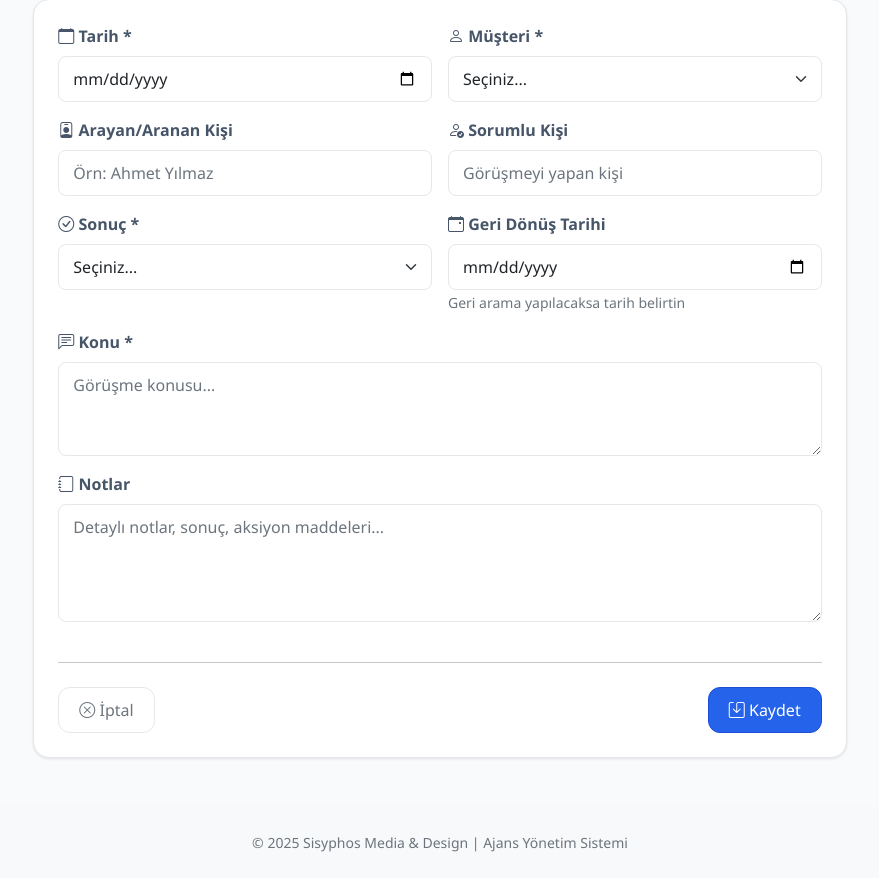
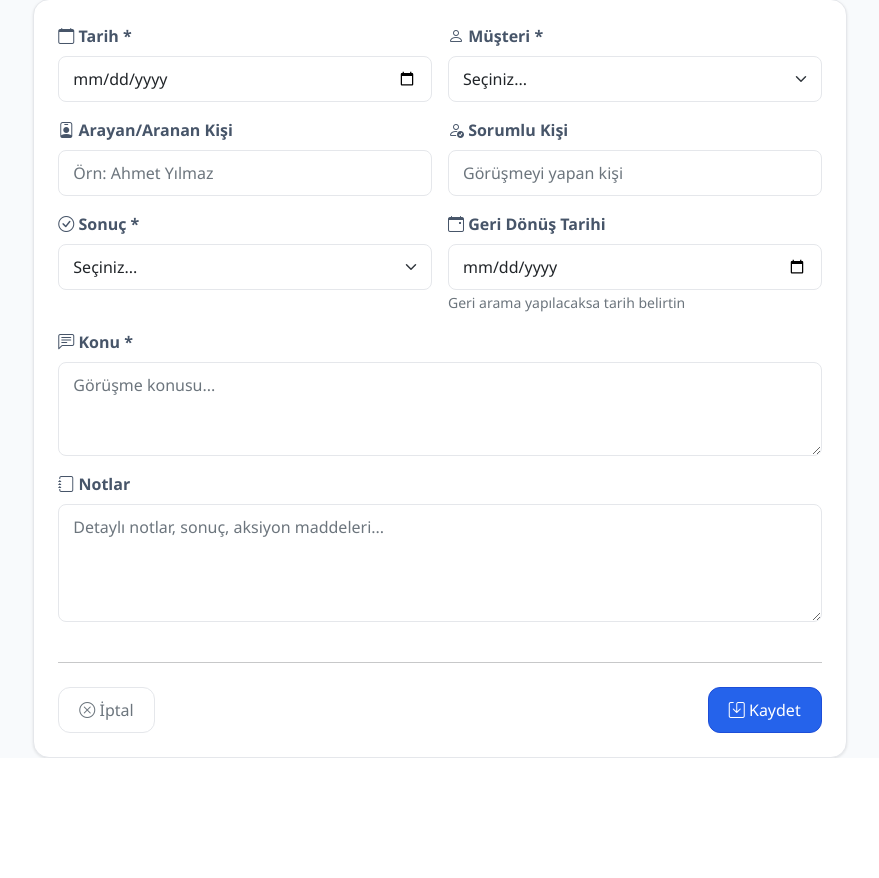
Before and after one commit to eczbabil/ajans-yonetim-sistemi, a Flask app: page /arama_ekle in a window 1280 px wide. Shown: the part 263-1141 px from the top of the page, without its empty margins (200-1079 px from the left). After the commit the page ends 1021 px from the top, so only its background shows below. Run offline with Flask 3, Linux system fonts and the light colour scheme.

Commit message:
Fix: Footer metni kaldirildi - Sisyphos Media & Design copyright silindi

```diff
--- a/templates/base.html
+++ b/templates/base.html
@@ -69,15 +69,6 @@
         {% block content %}{% endblock %}
     </div>
 
-    <!-- Footer -->
-    <footer class="mt-5 py-4 bg-light">
-        <div class="container text-center text-muted">
-            <small>
-                © 2025 Sisyphos Media & Design | Ajans Yönetim Sistemi
-            </small>
-        </div>
-    </footer>
-
     <!-- Bootstrap Bundle with Popper -->
     <script src="https://cdn.jsdelivr.net/npm/bootstrap@5.1.3/dist/js/bootstrap.bundle.min.js"></script>
 
```
